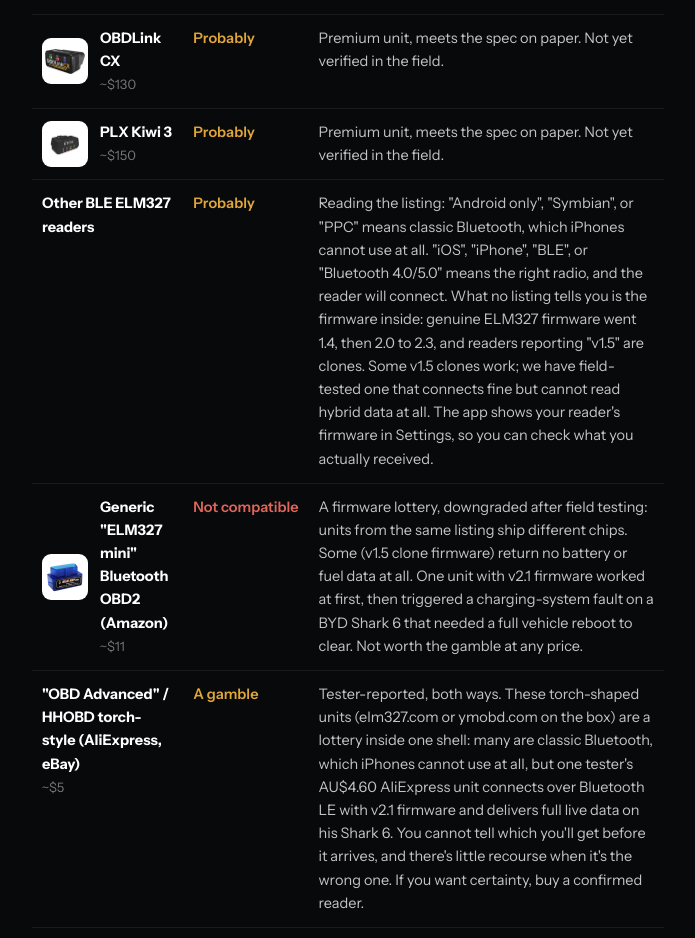
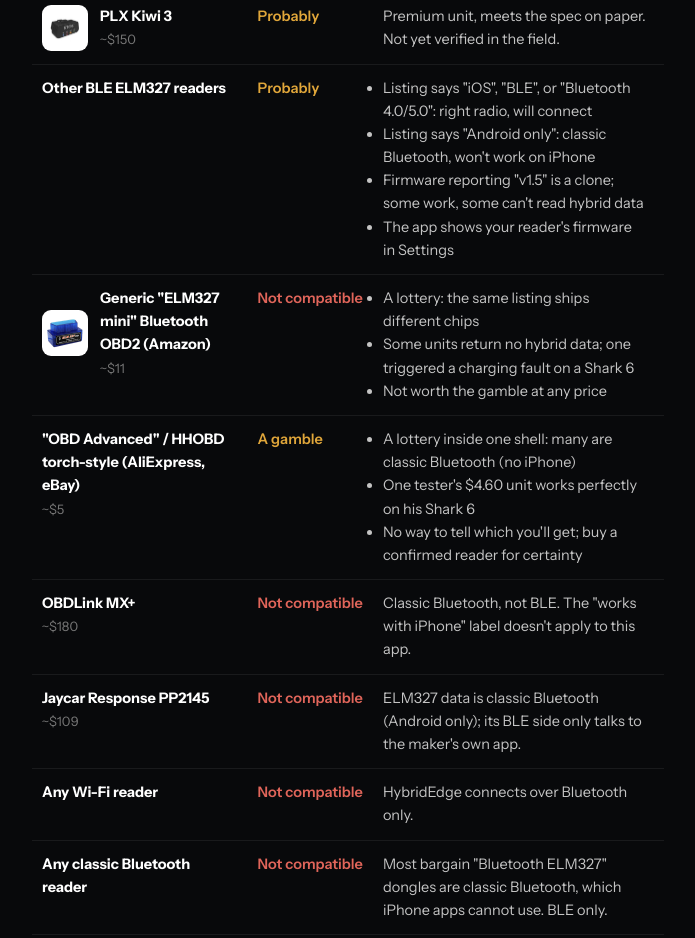
Before and after one commit to danpatmore/hybridedge-website, a plain HTML site: page faq.html in a window 1280 px wide. Shown: the part 1851-2789 px from the top of the page, without its empty margins (292-987 px from the left). Drawn offline with Linux system fonts and the light colour scheme.

Commit message:
Reader table: short notes, bullets for the multi-point rows
Dan's ask: the long table notes trimmed to the point. Single-fact rows
became one sentence; rows carrying several facts (other-BLE guidance,
the mini's lottery, the torch-style gamble) became tight bullet lists
with a small .rnotes style. No facts dropped: the v1.5 clone tell, the
Shark 6 charging-fault incident, and the $4.60 counter-example all
survive, just without the prose around them.

```diff
--- a/faq.html
+++ b/faq.html
@@ -84,8 +84,8 @@ Here's the current state of the list:</p>
   <tr>
     <td><div class="rcell"><img class="rpic" src="images/v2/readers/veepeak-ble.jpg" alt=""><div><strong>Veepeak OBDCheck BLE</strong><br><span class="price">~$45</span></div></div></td>
     <td class="status-maybe">Probably</td>
-    <td>The tested reader's near-identical sibling: same hardware and radio,
-    older ELM327 command set that still covers everything HybridEdge uses.</td>
+    <td>Same hardware as the BLE+, older command set, covers everything the
+    app uses.</td>
   </tr>
   <tr>
     <td><div class="rcell"><img class="rpic" src="images/v2/readers/vlinker-mc-plus.jpg" alt=""><div><strong>vLinker MC+</strong><br><span class="price">~$60</span></div></div></td>
@@ -112,51 +112,48 @@ Here's the current state of the list:</p>
   <tr>
     <td><strong>Other BLE ELM327 readers</strong></td>
     <td class="status-maybe">Probably</td>
-    <td>Reading the listing: "Android only", "Symbian", or "PPC" means
-    classic Bluetooth, which iPhones cannot use at all. "iOS", "iPhone",
-    "BLE", or "Bluetooth 4.0/5.0" means the right radio, and the reader
-    will connect. What no listing tells you is the firmware inside: genuine
-    ELM327 firmware went 1.4, then 2.0 to 2.3, and readers reporting "v1.5"
-    are clones. Some v1.5 clones work; we have field-tested one that
-    connects fine but cannot read hybrid data at all. The app shows your
-    reader's firmware in Settings, so you can check what you actually
-    received.</td>
+    <td><ul class="rnotes">
+    <li>Listing says "iOS", "BLE", or "Bluetooth 4.0/5.0": right radio,
+    will connect</li>
+    <li>Listing says "Android only": classic Bluetooth, won't work on
+    iPhone</li>
+    <li>Firmware reporting "v1.5" is a clone; some work, some can't read
+    hybrid data</li>
+    <li>The app shows your reader's firmware in Settings</li>
+    </ul></td>
   </tr>
   <tr>
     <td><div class="rcell"><img class="rpic" src="images/v2/readers/elm327-mini.png" alt=""><div><strong>Generic "ELM327 mini" Bluetooth OBD2 (Amazon)</strong><br><span class="price">~$11</span></div></div></td>
     <td class="status-no">Not compatible</td>
-    <td>A firmware lottery, downgraded after field testing: units from the
-    same listing ship different chips. Some (v1.5 clone firmware) return no
-    battery or fuel data at all. One unit with v2.1 firmware worked at first,
-    then triggered a charging-system fault on a BYD Shark 6 that needed a
-    full vehicle reboot to clear. Not worth the gamble at any price.</td>
+    <td><ul class="rnotes">
+    <li>A lottery: the same listing ships different chips</li>
+    <li>Some units return no hybrid data; one triggered a charging fault
+    on a Shark 6</li>
+    <li>Not worth the gamble at any price</li>
+    </ul></td>
   </tr>
   <tr>
     <td><strong>"OBD Advanced" / HHOBD torch-style (AliExpress, eBay)</strong><br><span class="price">~$5</span></td>
     <td class="status-maybe">A gamble</td>
-    <td>Tester-reported, both ways. These torch-shaped units (elm327.com or
-    ymobd.com on the box) are a lottery inside one shell: many are classic
-    Bluetooth, which iPhones cannot use at all, but one tester's AU$4.60
-    AliExpress unit connects over Bluetooth LE with v2.1 firmware and
-    delivers full live data on his Shark 6. You cannot tell which you'll
-    get before it arrives, and there's little recourse when it's the wrong
-    one. If you want certainty, buy a confirmed reader.</td>
+    <td><ul class="rnotes">
+    <li>A lottery inside one shell: many are classic Bluetooth (no
+    iPhone)</li>
+    <li>One tester's $4.60 unit works perfectly on his Shark 6</li>
+    <li>No way to tell which you'll get; buy a confirmed reader for
+    certainty</li>
+    </ul></td>
   </tr>
   <tr>
     <td><strong>OBDLink MX+</strong><br><span class="price">~$180</span></td>
     <td class="status-no">Not compatible</td>
-    <td>A premium adapter, but it uses classic Bluetooth with Apple's
-    accessory certification, a different technology from the Bluetooth Low
-    Energy that HybridEdge speaks. Despite the "works with iPhone" label,
-    it won't connect to this app.</td>
+    <td>Classic Bluetooth, not BLE. The "works with iPhone" label doesn't
+    apply to this app.</td>
   </tr>
   <tr>
     <td><strong>Jaycar Response PP2145</strong><br><span class="price">~$109</span></td>
     <td class="status-no">Not compatible</td>
-    <td>Tester-reported and confirmed against the maker's manual. Its ELM327
-    data runs over classic Bluetooth (Android only); the Bluetooth LE side
-    speaks a proprietary protocol only the maker's own iPhone app can use.
-    HybridEdge's compatibility check correctly refuses it.</td>
+    <td>ELM327 data is classic Bluetooth (Android only); its BLE side only
+    talks to the maker's own app.</td>
   </tr>
   <tr>
     <td><strong>Any Wi-Fi reader</strong></td>
```
